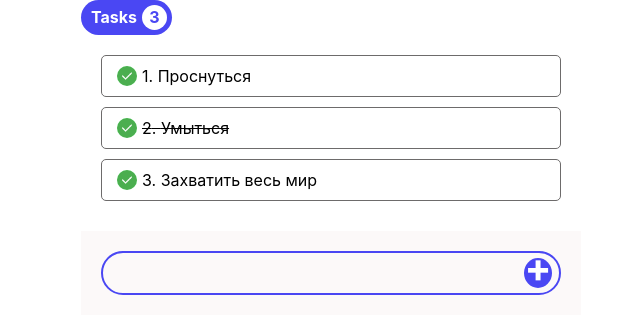
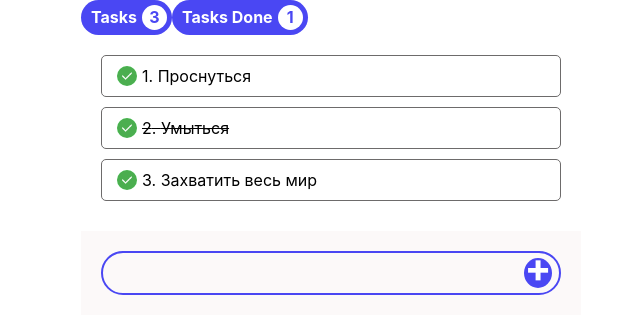
Before and after one commit to Saleyevav/to-do-list, a React (Create React App) app: page / in a window 1280 px wide. Shown: the top 334 px of the page, without its empty margins (309-949 px from the left). Built offline with nearby package versions, Linux system fonts and the light colour scheme.

Commit message:
create task done and tasks elements

```diff
--- a/src/App.js
+++ b/src/App.js
@@ -24,7 +24,14 @@ function App() {
 
   return (
     <div className="App">
-      <Counter title="Tasks" count="3" />
+      <Counter title="Tasks" count={toDoList.length} />
+      <Counter
+        title="Tasks Done"
+        count={toDoList.reduce(
+          (sum, item) => (item.completed ? sum + 1 : sum),
+          0
+        )}
+      />
       <ToDoList
         list={toDoList}
         setList={setToDoList}
```
